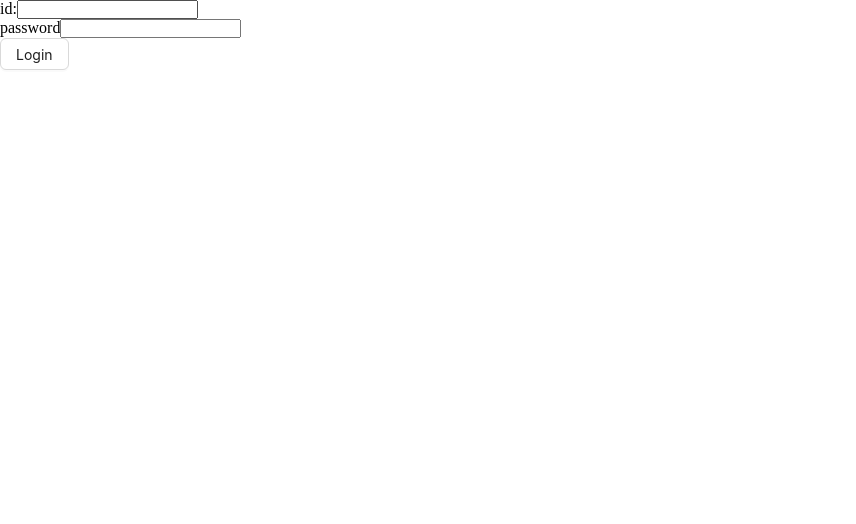
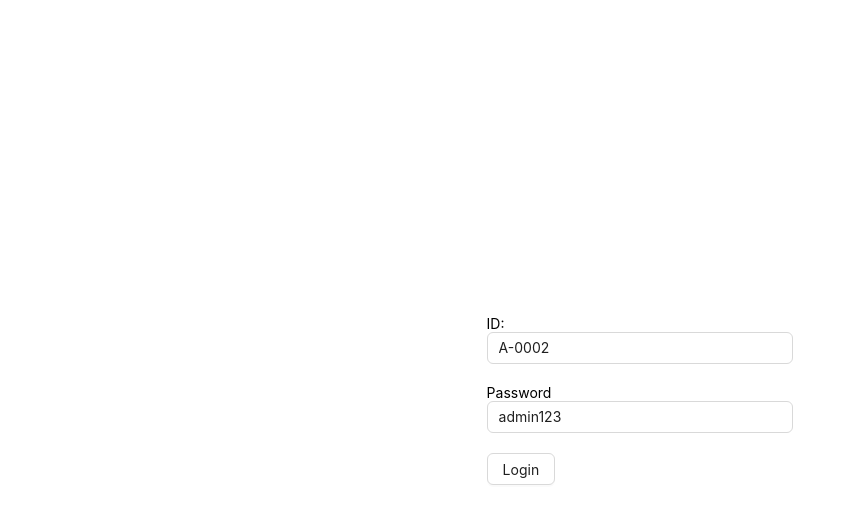
Before and after one commit to Naymul-NN/University-manage-client, a React (Vite) app: page /login in a window 1280 px wide. Shown: the top 524 px of the page, without its empty margins (0-856 px from the left). Built offline with nearby package versions, Linux system fonts and the light colour scheme.

Commit message:
refactor the login form

```diff
--- a/src/pages/Login.tsx
+++ b/src/pages/Login.tsx
@@ -1,54 +1,58 @@
-import { Button } from "antd";
-import { useForm } from "react-hook-form";
-import { useLoginMutation } from "../redux/features/auth/authApi";
-import { useAppDispatch } from "../redux/features/hooks";
-import { setUser, Tuser } from "../redux/features/auth/authSlice";
-import { varifytoken } from "../utils/varifytoken";
-import { useNavigate } from "react-router-dom";
-import { toast } from "sonner";
-
-interface LoginFormInputs {
-     id: string;
-     password: string;
-   }
+import { Button, Row } from 'antd';
+import { FieldValues } from 'react-hook-form';
+import { useNavigate } from 'react-router-dom';
+import { useAppDispatch } from '../redux/features/hooks';
+import { useLoginMutation } from '../redux/features/auth/authApi';
+import { toast } from 'sonner';
+import { varifytoken } from '../utils/varifytoken';
+import { setUser, Tuser } from '../redux/features/auth/authSlice';
+import PHForm from '../components/form/Phform';
+import PHInput from '../components/form/Phinput';
 
 const Login = () => {
   const navigate = useNavigate();
   const dispatch = useAppDispatch();
+  // const { register, handleSubmit } = useForm({
+  //   defaultValues: {
+  //     userId: 'A-0002',
+  //     password: 'admin123',
+  //   },
+  // });
 
-     const {register,handleSubmit} = useForm<LoginFormInputs>();
-      const [login ] = useLoginMutation()
+  const defaultValues = {
+    userId: 'A-0002',
+    password: 'admin123',
+  };
 
-     const onSubmit = async (data:LoginFormInputs) => {
-         const toastId = toast.loading('loging in')
-          try{
+  const [login] = useLoginMutation();
 
+  const onSubmit = async (data: FieldValues) => {
+    console.log(data);
+    const toastId = toast.loading('Logging in');
+
+    try {
       const userInfo = {
-                    id: data.id,
+        id: data.userId,
         password: data.password,
+      };
+      const res = await login(userInfo).unwrap();
+      const user = varifytoken(res.data.accessToken) as Tuser;
+      dispatch(setUser({ user: user, token: res.data.accessToken }));
+      toast.success('Logged in', { id: toastId, duration: 2000 });
+      navigate(`/${user.role}/dashboard`);
+    } catch (err) {
+      toast.error('Something went wrong', { id: toastId, duration: 2000 });
     }
-               const res =await login(userInfo).unwrap();
+  };
 
-               const user = varifytoken(res.data.accessToken) as Tuser;
-               dispatch(setUser({user: user, token: res.data.accessToken}))
-               toast.success('Logged in' , {id: toastId , duration: 2000})
-               navigate(`/${user.role}/dashboard`);
-          }catch(err){
-               toast.error('somthin want wrong',{id: toastId, duration: 2000})
-          }
-     }
   return (
-     <form onSubmit={handleSubmit(onSubmit)}>
-          <div>
-               <label htmlFor="id"> id:</label>
-               <input type=" text" id='id' {...register('id')}/>
-          </div>
-          <div>
-               <label htmlFor="password"> password</label>
-               <input type="text" id='password' {...register('password')} />
-          </div>
+    <Row justify="center" align="middle" style={{ height: '100vh' }}>
+      <PHForm onSubmit={onSubmit} defaultValues={defaultValues}>
+        <PHInput type="text" name="userId" label="ID:" />
+        <PHInput type="text" name="password" label="Password" />
         <Button htmlType="submit">Login</Button>
-     </form>
+      </PHForm>
+    </Row>
   );
 };
 
```
Lines whose indentation alone changed are shown as unchanged.
